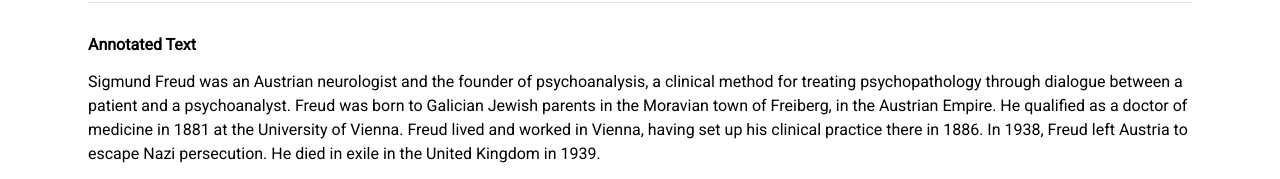
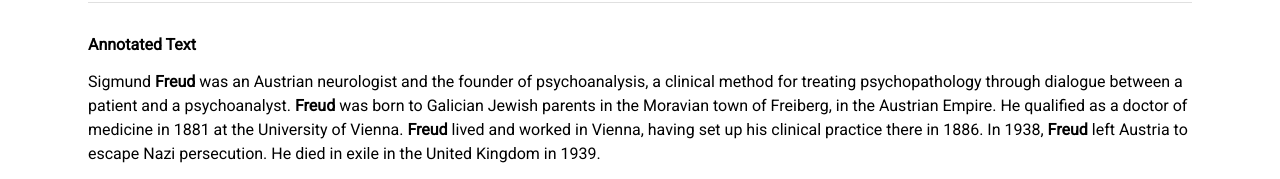
Before and after one commit to tnguyen21/forest, a React (Create React App) app in the folder frontend/: page / in a window 1280 px wide. Both pictures are taken after a click on the button "ANNOTATE". Shown: the part 621-800 px from the top of the page. Built offline with nearby package versions, Linux system fonts and the light colour scheme.

Commit message:
add helper method for highlighting annotations

```diff
--- a/frontend/src/components/pages/MainDemo/AnnotatedText.jsx
+++ b/frontend/src/components/pages/MainDemo/AnnotatedText.jsx
@@ -8,22 +8,24 @@ const AnnotatedTextContainer = styled.div`
   line-height: 1.5;
 `;
 
-function helper() {
-  /*
-   * helper function that should probably exist to take text
-   * and annotations and create some object to properly render
-   * the annotated text ¯\_(ツ)_/¯
-   */
-
-  return 0;
-}
-
 function AnnotatedText({ outputText, annotations }) {
   // TODO some logic should be in place to style annotations
 
+  const getHighlightedText = (text, highlight) => {
+    // Split text on highlight term, include term itself into parts, ignore case
+    const parts = text.split(new RegExp(`(${highlight})`, "gi"));
+    return (
+      <AnnotatedTextContainer>
+        {parts.map((part) =>
+          part.toLowerCase() === highlight.toLowerCase() ? <b>{part}</b> : part
+        )}
+      </AnnotatedTextContainer>
+    );
+  };
+
   return (
     <Box sx={{ width: "100%", height: 150 }}>
-      <AnnotatedTextContainer>{outputText}</AnnotatedTextContainer>
+      {getHighlightedText(outputText, "Freud")}
     </Box>
   );
 }
```
